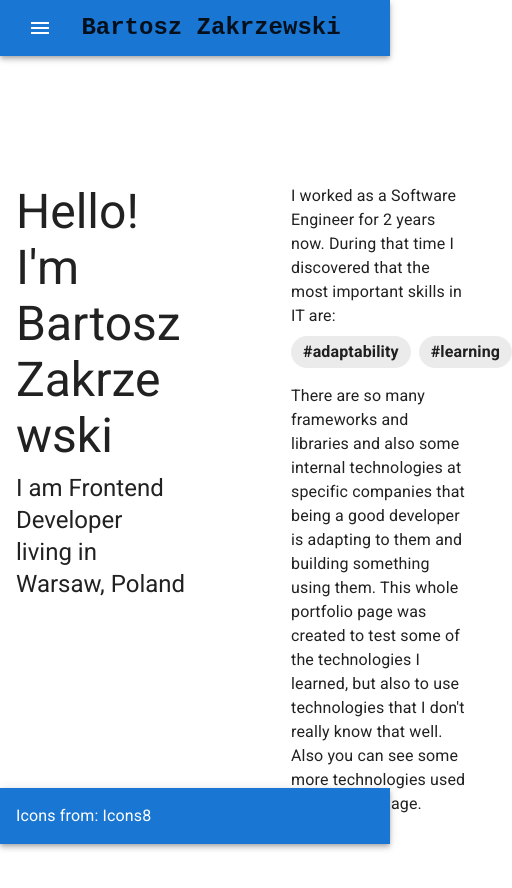
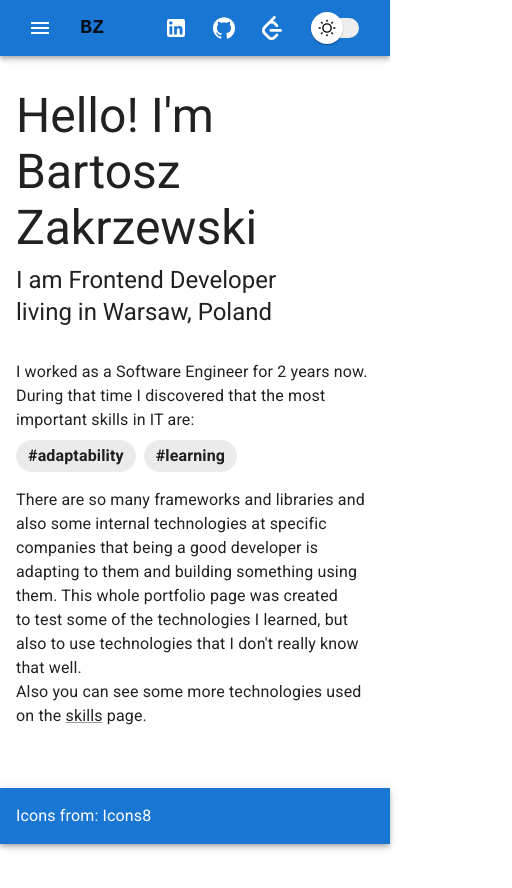
Before and after one commit to zakrzewskib/portfolio, a React (Vite) app: page /#/skills in a window 390 px wide. Before the commit this address led to /#/skills. Shown: the top 888 px of the page, 512 px wide, since content can reach past the window. After the commit the page ends 844 px from the top, so only its background shows below. Built offline with nearby package versions, Linux system fonts and the light colour scheme.

Commit message:
feat: Add responsiveness to the main page

```diff
--- a/src/components/layout/Footer/Footer.tsx
+++ b/src/components/layout/Footer/Footer.tsx
@@ -3,7 +3,7 @@ import { LayoutProps } from '../../../types';
 
 export const Footer = ({ maxWidth }: LayoutProps) => {
   return (
-    <AppBar position="absolute" sx={{ top: 'auto', bottom: 0 }}>
+    <AppBar position="fixed" sx={{ top: 'auto', bottom: 0 }}>
       <Container maxWidth={maxWidth} component="footer">
         <Toolbar disableGutters sx={{ display: 'flex', gap: '4px' }}>
           <span>Icons from:</span>
--- a/src/components/layout/NavBar/Logo.tsx
+++ b/src/components/layout/NavBar/Logo.tsx
@@ -1,28 +1,27 @@
-import { Link } from '@mui/material';
+import { Link, useMediaQuery, useTheme } from '@mui/material';
 import { NavLink } from 'react-router';
 
-interface LogoProps {
-  isMobile?: boolean;
-}
+export const Logo = () => {
+  const theme = useTheme();
+  const isMobile = useMediaQuery(theme.breakpoints.down('sm'));
 
-export const Logo = ({ isMobile = false }: LogoProps) => {
   return (
     <Link
       component={NavLink}
       to="/"
       underline="hover"
       color="textPrimary"
-      variant={isMobile ? 'h5' : 'h6'}
+      variant={'h6'}
       noWrap
       sx={{
-        mr: 2,
-        flexGrow: isMobile ? 1 : 0,
-        display: isMobile ? { xs: 'flex', md: 'none' } : { xs: 'none', md: 'flex' },
+        mr: { xs: 0, md: 2 },
+        ml: { xs: 2, md: 0 },
+        flexGrow: { xs: 1, md: 0 },
         fontFamily: 'monospace',
         fontWeight: 700,
       }}
     >
-      Bartosz Zakrzewski
+      {!isMobile ? 'Bartosz Zakrzewski' : 'BZ'}
     </Link>
   );
 };
--- a/src/components/layout/NavBar/MobileMenu.tsx
+++ b/src/components/layout/NavBar/MobileMenu.tsx
@@ -23,7 +23,7 @@ export const MobileMenu = ({ pages }: MobileMenuProps) => {
     setAnchorElNav(null);
   };
   return (
-    <Box sx={{ flexGrow: 1, display: { xs: 'flex', md: 'none' } }}>
+    <Box sx={{ display: { xs: 'flex', md: 'none' } }}>
       <IconButton
         size="large"
         aria-label="navigation"
--- a/src/components/layout/NavBar/NavBar.tsx
+++ b/src/components/layout/NavBar/NavBar.tsx
@@ -6,7 +6,7 @@ import Button from '@mui/material/Button';
 import { NavLink } from 'react-router';
 import { Logo } from './Logo';
 import { MobileMenu } from './MobileMenu';
-import { RightNavBar } from './RightNavBar';
+import { NavBarIcons } from './NavBarIcons';
 import { LayoutProps } from '../../../types';
 
 export type Page = {
@@ -30,10 +30,9 @@ export const NavBar = ({ maxWidth }: LayoutProps) => {
     <AppBar position="static">
       <Container maxWidth={maxWidth} component="nav">
         <Toolbar disableGutters>
+          <MobileMenu pages={pages} />
+
           <Logo />
-
-          <MobileMenu pages={pages} />
-          <Logo isMobile />
 
           <Box sx={{ flexGrow: 1, display: { xs: 'none', md: 'flex' } }}>
             {pages.map((page) => (
@@ -47,8 +46,7 @@ export const NavBar = ({ maxWidth }: LayoutProps) => {
               </Button>
             ))}
           </Box>
-
-          <RightNavBar />
+          <NavBarIcons />
         </Toolbar>
       </Container>
     </AppBar>
--- a/src/components/layout/NavBar/RightNavBar.tsx
+++ b/src/components/layout/NavBar/NavBarIcons.tsx
@@ -6,9 +6,9 @@ import LeetCodeIcon from '../../../assets/leetcode-icon-icons8.png';
 import { ThemeSwitcher } from './ThemeSwitcher';
 import { CustomIcon } from '../../ui/CustomIcon';
 
-export const RightNavBar = () => {
+export const NavBarIcons = () => {
   return (
-    <Box sx={{ display: { xs: 'none', md: 'flex' } }}>
+    <Box sx={{ display: 'flex' }}>
       <IconButton
         size="large"
         aria-label="linkedin link"
--- /dev/null
+++ b/src/components/ui/index.ts
@@ -0,0 +1,2 @@
+export * from './CustomIcon';
+export * from './Skill';
--- a/src/pages/MainPage.tsx
+++ b/src/pages/MainPage.tsx
@@ -4,8 +4,15 @@ import { NavLink } from 'react-router';
 
 export const MainPage = () => {
   return (
-    <Box sx={{ display: 'flex', gap: '96px', marginBlock: 16 }}>
-      <Box sx={{ display: 'flex', flexDirection: 'column', gap: '8px', width: '50%' }}>
+    <Box
+      sx={{
+        display: 'flex',
+        gap: { xs: 4, md: 16 },
+        marginBlock: { xs: 4, md: 16 },
+        flexDirection: { xs: 'column', md: 'row' },
+      }}
+    >
+      <Box sx={{ display: 'flex', flexDirection: 'column', gap: 1, width: { md: '100%' } }}>
         <Typography variant="h3" component="h1">
           Hello! I'm Bartosz Zakrzewski
         </Typography>
@@ -14,13 +21,13 @@ export const MainPage = () => {
         </Typography>
       </Box>
 
-      <Box sx={{ width: '50%' }}>
+      <Box sx={{ width: { md: '100%' } }}>
         <Typography variant="body1">
           I worked as a Software Engineer for 2 years now. During that time I discovered that the most important skills
           in IT are:
         </Typography>
 
-        <Box sx={{ display: 'flex', alignItems: 'center', gap: '8px', mb: 2, mt: 1 }}>
+        <Box sx={{ display: 'flex', alignItems: 'center', gap: 1, mb: 2, mt: 1 }}>
           <Skill>#adaptability</Skill>
           <Skill>#learning</Skill>
         </Box>
--- a/src/types/index.ts
+++ b/src/types/index.ts
@@ -3,3 +3,7 @@ import { Breakpoint } from '@mui/material';
 export interface LayoutProps {
   maxWidth: Breakpoint;
 }
+
+export interface MobileResponsiveProps {
+  isMobile?: boolean;
+}
```
